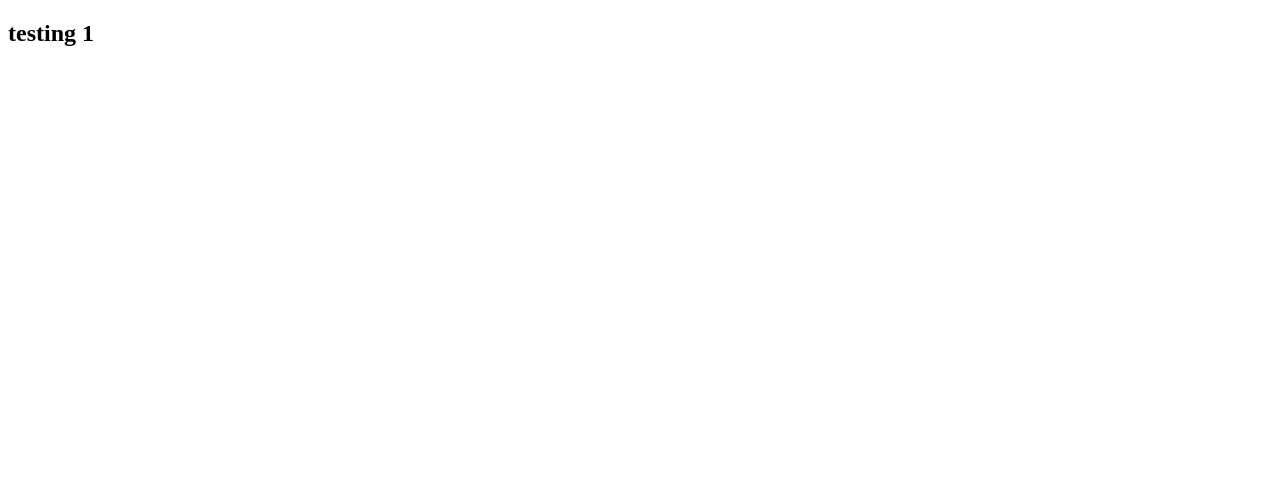
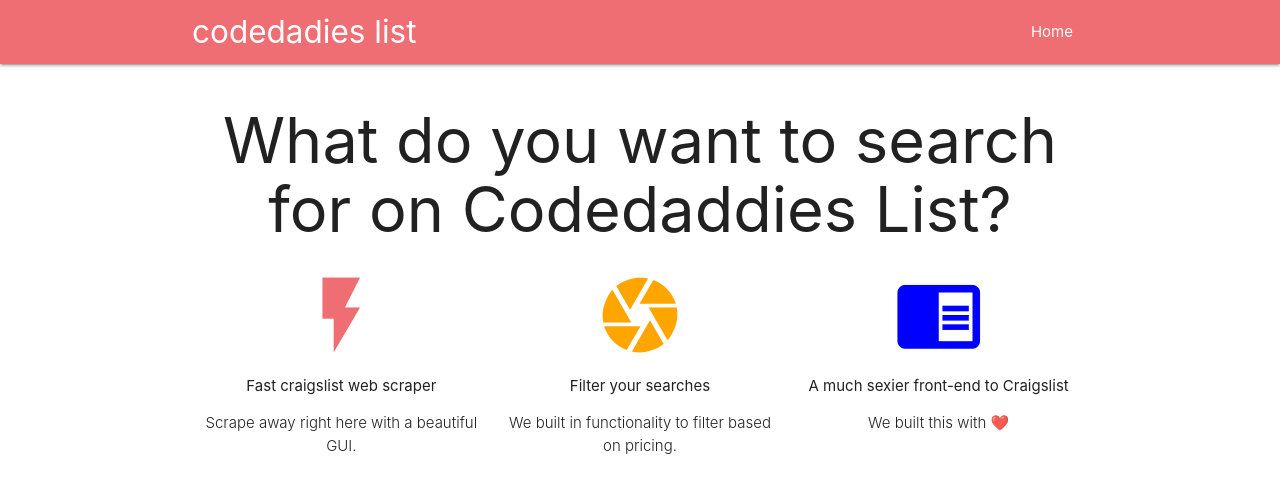
Before and after one commit to anas-appiskey/codedadies_list, a Django app: page / in a window 1280 px wide. Before the commit the part shown is almost empty. Shown: the top 493 px of the page. Run offline with Django 3.2, Linux system fonts and the light colour scheme.

Commit message:
Update base.html

```diff
--- a/templates/base.html
+++ b/templates/base.html
@@ -1,12 +1,66 @@
-<!DOCTYPE html>
+
+{% load static %}
+
 <html lang="en">
 <head>
     <meta charset="UTF-8">
-    <title>codedad </title>
+    <title>Codedaddies List</title>
+    <meta charset="UTF-8"/>
+    <meta name="viewport" content="width=device-width, initial-scale=1"/>
+    <link rel="stylesheet" href="{% static "css/style.css" %}">
+    <link rel="stylesheet" href="https://cdnjs.cloudflare.com/ajax/libs/materialize/1.0.0/css/materialize.min.css">
+    <link href="https://fonts.googleapis.com/icon?family=Material+Icons" rel="stylesheet">
+
 </head>
+
 <body>
- <h2>testing 1 </h2>
 
+  <nav>
+    <div class="container nav-wrapper">
+      <a href="/" class="brand-logo">codedadies list</a>
+      <ul id="nav-mobile" class="right">
+        <li><a href="/">Home</a></li>
+       </ul>
+    </div>
+  </nav>
+
+<div class="container">
+    <h1 style="text-align: center">What do you want to search for on Codedaddies List?</h1>
+    <div class="row">
+        <div class="col s4">
+            <!-- Promo Content 1 goes here -->
+            <div class="center">
+                <i class="large material-icons" style="color: #EE6E73">flash_on</i>
+                <p>Fast craigslist web scraper</p>
+                <p class="light center">Scrape away right here with a beautiful GUI.</p>
+            </div>
+        </div>
+
+        <div class="col s4">
+            <!-- Promo Content 2 goes here -->
+            <div class="center">
+                <i class="large material-icons" style="color: orange">camera</i>
+                <p>Filter your searches</p>
+                <p class="light center">We built in functionality to filter based on pricing.</p>
+            </div>
+        </div>
+
+        <div class="col s4">
+            <!-- Promo Content 3 goes here -->
+            <div class="center">
+                <i class="large material-icons" style="color: blue">chrome_reader_mode</i>
+                <p>A much sexier front-end to Craigslist</p>
+                <p class="light center">We built this with ❤️</p>
+            </div>
+        </div>
+    </div>
+
+    {% block content %}
+
+    {% endblock content %}
+</div>
+
+<script src="https://cdnjs.cloudflare.com/ajax/libs/materialize/1.0.0/js/materialize.min.js"></script>
 
 </body>
 </html>
```
